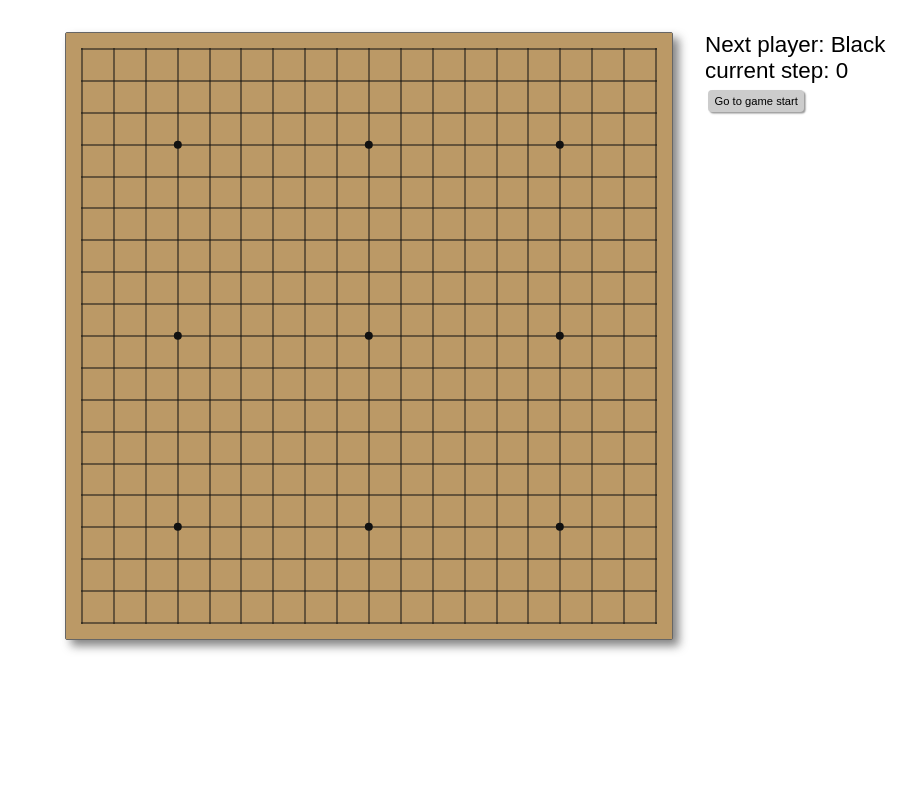
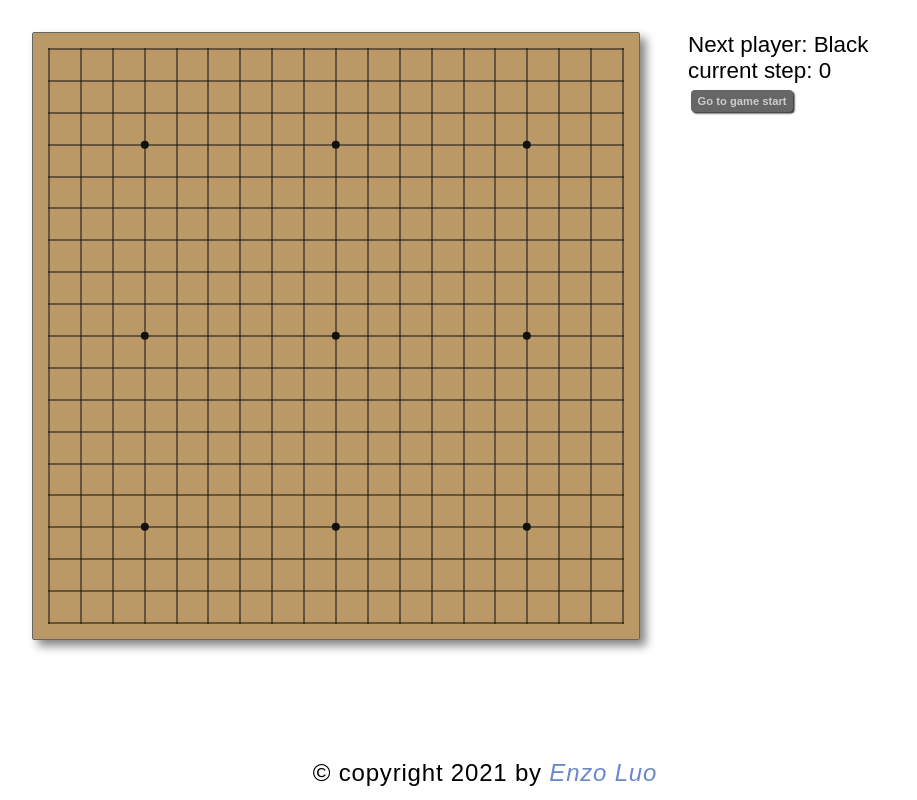
Before and after one commit to CoolizzLuo/gomoku-app, a React (Create React App) app: page / in a window 1280 px wide. Shown: the whole page, without its empty margins (155-1072 px from the left). Built offline with nearby package versions, Linux system fonts and the light colour scheme; a web font is replaced by a local one.

Commit message:
finish game info button active

```diff
--- a/src/components/App.css
+++ b/src/components/App.css
@@ -35,19 +35,21 @@ body {
 }
 
 .game-info {
-  width: 200px;
+  width: 250px;
   height: 38rem;
   overflow: auto;
   margin-left: 2rem;
+  padding-left: 1rem;
 }
 
-@media screen and (max-width: 768px) {
+@media screen and (max-width: 350px) {
   html {
-    font-size: 12px;
+    transform: scale(.8);
   }
 }
 
-@media only screen and (min-width: 321px) and (max-width: 868px) {
+
+@media only screen and (min-width: 100px) and (max-width: 868px) {
   .game {
     flex-direction: column;
   }
@@ -57,3 +59,9 @@ body {
     margin-top: 4rem;
   }
 }
+
+@media screen and (max-width: 768px) {
+  html {
+    font-size: 12px;
+  }
+}
--- a/src/components/App.js
+++ b/src/components/App.js
@@ -1,8 +1,10 @@
-import React, { useState, useCallback, useMemo } from 'react'
+import { useState, useCallback, useMemo } from 'react'
 import './App.css'
 import GameBoard from './GameBoard'
 import GameInfo from './GameInfo'
+import Footer from './Footer'
 import calculateWinner from '../calculateWinner'
+
 
 const App = () => {
   const [history, setHistory] = useState(() => [{ squares: Array(19).fill().map(() => Array(19).fill(0)) }])
@@ -46,6 +48,7 @@ const App = () => {
 
 
   return (
+    <>
       <div className="game">
         <div className={blackIsNext ? 'black-hover' : 'white-hover'}>
           <GameBoard
@@ -62,6 +65,8 @@ const App = () => {
           />
         </div>
       </div>
+      <Footer/>
+    </>
   )
 }
 
--- /dev/null
+++ b/src/components/Footer.js
@@ -0,0 +1,36 @@
+import styled from 'styled-components'
+import { ARTHUR, ARTHUR_MAIL, COPYRIGHT_YEAR } from '../constants/data'
+
+const FooterWrapper = styled.footer`
+  position: absolute;
+  bottom: 0;
+  right: 0;
+  left: 0;
+  letter-spacing: 0.05rem;
+  background: transparent;
+  text-align: center;
+  padding: 0.1rem 0.5rem;
+  z-index: -1;
+
+  span {
+    display: block;
+    font-size: 1.5rem;
+    font-weight: 300;
+    margin-bottom: 0.7rem;
+    margin-top: 0.2rem;
+  }
+
+  a {
+    color: #6a89cc;
+    text-decoration: none;
+    font-style: italic;
+  }
+`
+
+const Footer = () => (
+  <FooterWrapper>
+    <span>&copy; copyright {COPYRIGHT_YEAR} by <a href={`mailto${ARTHUR_MAIL}`}>{ARTHUR}</a></span>
+  </FooterWrapper>
+)
+
+export default Footer
--- a/src/components/GameBoard.js
+++ b/src/components/GameBoard.js
@@ -16,10 +16,11 @@ const BoardWrapper = styled.div`
   &::after {
     content: '';
     position: absolute;
-    top: 0;
+    /* top: 0;
     bottom: 0;
     left: 0;
-    right: 0;
+    right: 0; */
+    inset: 0;
     border: calc(1rem - .4px) solid #BB9966;
     pointer-events: none;
   }
--- a/src/components/GameInfo.js
+++ b/src/components/GameInfo.js
@@ -1,4 +1,4 @@
-import React, { useMemo } from 'react'
+import { useMemo } from 'react'
 import styled from 'styled-components'
 
 const Button = styled.button`
@@ -13,17 +13,19 @@ const Button = styled.button`
   transition: .2s;
   cursor: pointer;
   user-select: none;
+  z-index: 1;
 
   &:active {
     transform: translateY(.2rem);
     box-shadow: none;
   }
 
-  /* ${props => props.stepNumber===props.move && `
+  ${(props) => props.active && `
+    font-weight: 900;
     background: #666;
     color: #ccc;
-  `} */
-
+    box-shadow: .1rem .1rem .1rem #333;
+  `}
 
   &:hover {
     background: #666;
@@ -37,10 +39,10 @@ const GameInfo = ({status, stepNumber, history, jumpTo}) => {
 
     return (
       <li key={`#${move}`}>
-        <Button onClick={() => jumpTo(move)}>{desc}</Button>
+        <Button active={stepNumber === move} onClick={() => jumpTo(move)}>{desc}</Button>
       </li>
     )
-  })), [history, jumpTo])
+  })), [history, stepNumber, jumpTo])
 
   return (
     <>
--- /dev/null
+++ b/src/constants/data.js
@@ -0,0 +1,3 @@
+export const ARTHUR = 'Enzo Luo'
+export const ARTHUR_MAIL = 'duenzo1010@gmail.com'
+export const COPYRIGHT_YEAR = '2021'
```
Lines whose indentation alone changed are shown as unchanged.
